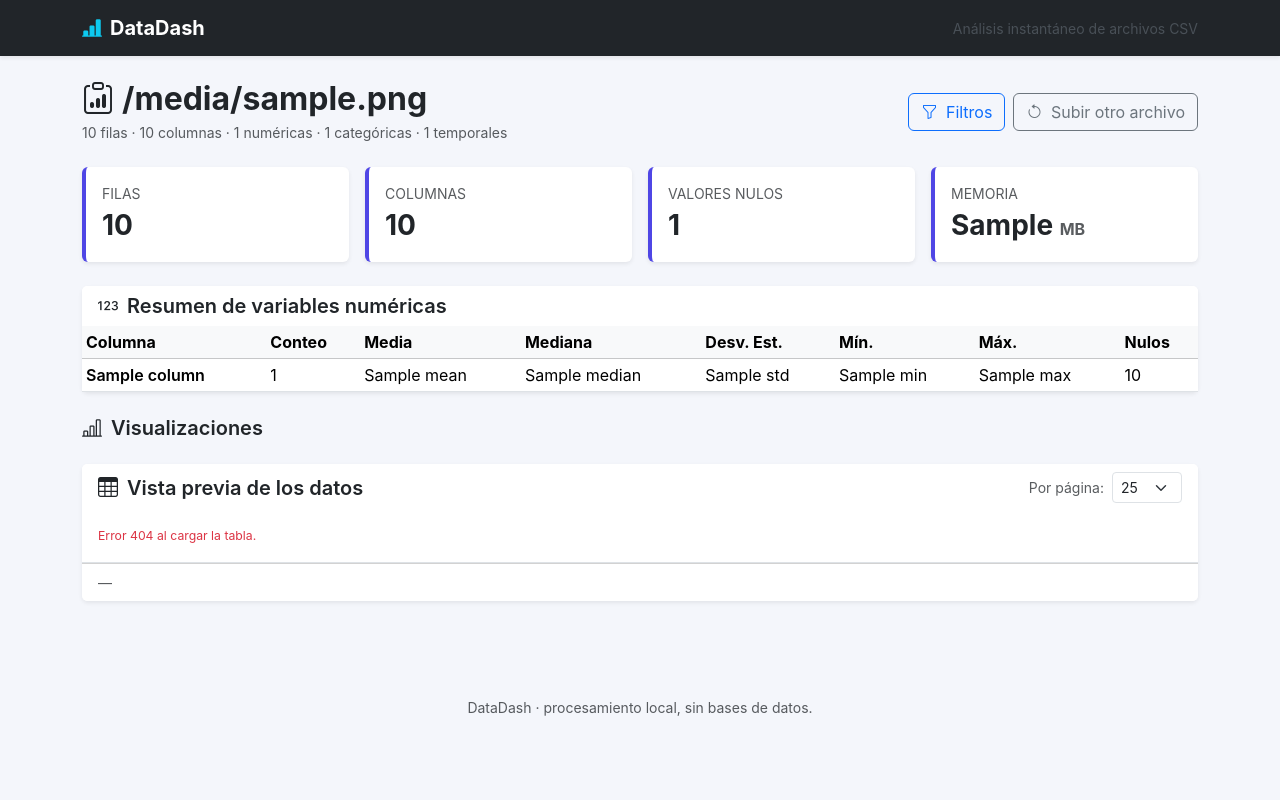
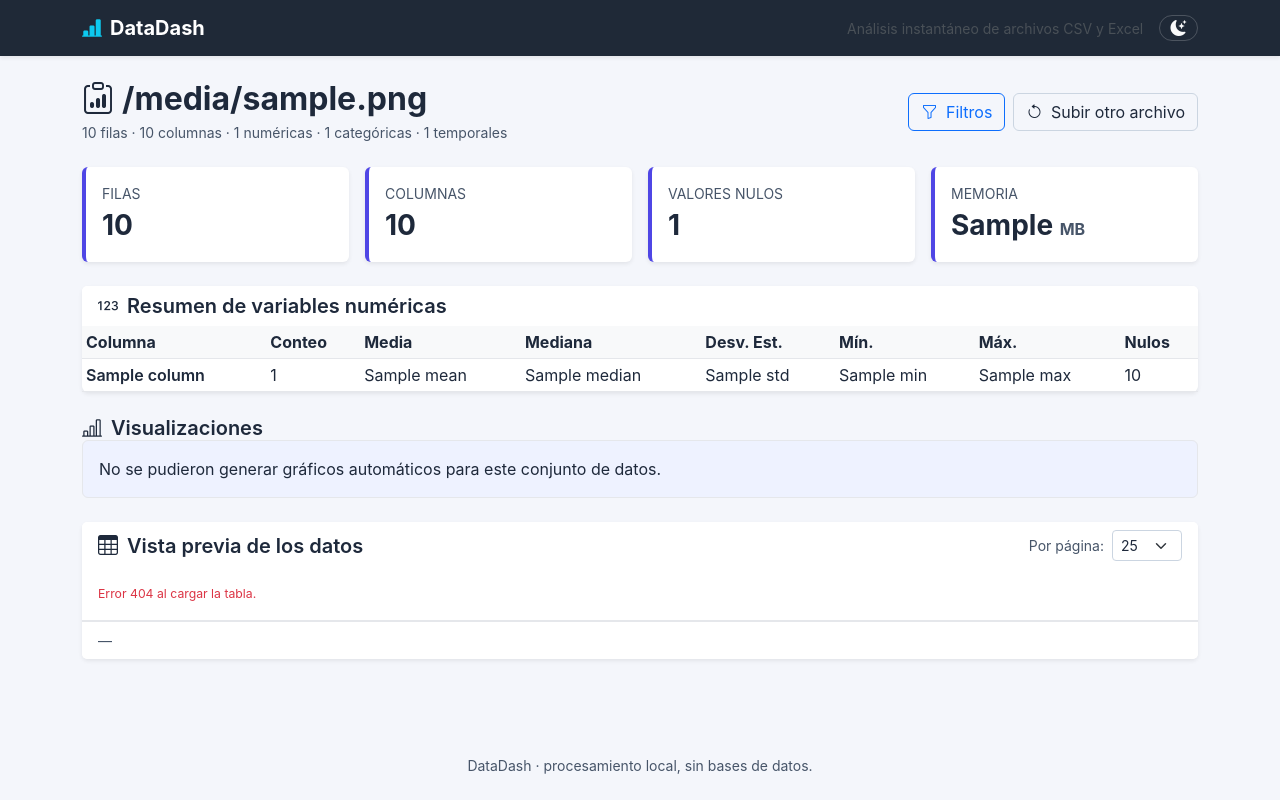
Before and after one commit to amr299-ua/DataDash, a Flask app: template templates/dashboard.html in a window 1280 px wide. Run offline with Flask 3, Linux system fonts and the light colour scheme; the template is opened without the code that fills it: most values are stand-ins (such as "Sample title", 1, 10 or a date in 2020); some libraries are stand-ins or nearby versions.

Commit message:
feat: add dark mode and chart export (PNG/PDF)
- Add CSS variable system for light/dark themes in styles.css
- Add static/js/theme.js Chart.js theme adapter
- Add static/js/theme-toggle.js with localStorage persistence
- Add theme toggle button to base.html with flash-prevention script
- Add PNG/PDF export to dashboard.js via jsPDF (CDN)
- Update table.js with filter-aware data loading

```diff
--- a/static/css/styles.css
+++ b/static/css/styles.css
@@ -1,21 +1,181 @@
 /* static/css/styles.css */
+
+/* ----------------------------------------------------------------
+   Tokens de color: light (default) y dark.
+   Cualquier color que dependa del tema usa una variable de :root.
+   ---------------------------------------------------------------- */
 :root {
     --brand: #4f46e5;
     --brand-soft: #eef2ff;
     --brand-dark: #3730a3;
+
+    --bg: #f4f6fb;
+    --surface: #ffffff;
+    --surface-muted: #f8f9fa;
+    --surface-hover: #f0f4ff;
+    --text: #1e293b;
+    --text-muted: #475569;
+    --border: #e5e7eb;
+    --border-strong: #cbd5e1;
+    --table-header-bg: #f8f9fa;
+    --table-row-hover: #f1f5f9;
+
+    --navbar-bg: #1f2937;
+    --navbar-text: #f9fafb;
+
+    --chart-text: #475569;
+    --chart-grid: rgba(15, 23, 42, 0.08);
+
+    --success-soft: #f0fdf4;
+    --success-border: #16a34a;
+}
+
+[data-theme="dark"] {
+    --brand: #818cf8;
+    --brand-soft: #1e1b4b;
+    --brand-dark: #c7d2fe;
+
+    --bg: #0b1220;
+    --surface: #111827;
+    --surface-muted: #0f172a;
+    --surface-hover: #1e293b;
+    --text: #e5e7eb;
+    --text-muted: #94a3b8;
+    --border: #1f2937;
+    --border-strong: #334155;
+    --table-header-bg: #0f172a;
+    --table-row-hover: #1e293b;
+
+    --navbar-bg: #020617;
+    --navbar-text: #f1f5f9;
+
+    --chart-text: #cbd5e1;
+    --chart-grid: rgba(226, 232, 240, 0.12);
+
+    --success-soft: #022c22;
+    --success-border: #34d399;
+}
+
+html {
+    color-scheme: light;
+}
+html[data-theme="dark"] {
+    color-scheme: dark;
 }
 
 body {
-    background-color: #f4f6fb;
+    background-color: var(--bg);
+    color: var(--text);
     font-family: -apple-system, BlinkMacSystemFont, "Segoe UI", Roboto, "Helvetica Neue", Arial, sans-serif;
 }
 
+/* ---------- Bootstrap overrides para que respeten las variables ---------- */
+.navbar.bg-dark {
+    background-color: var(--navbar-bg) !important;
+}
+.card {
+    background-color: var(--surface);
+    color: var(--text);
+    border-color: var(--border);
+}
+.card-header.bg-white,
+.card-footer.bg-white {
+    background-color: var(--surface) !important;
+    color: var(--text);
+    border-color: var(--border);
+}
+.table {
+    color: var(--text);
+}
+.table > :not(caption) > * > * {
+    background-color: transparent;
+    color: var(--text);
+    border-bottom-color: var(--border);
+}
+.table-light,
+.table > thead.table-light > tr > th,
+.table > thead > tr > th {
+    background-color: var(--table-header-bg) !important;
+    color: var(--text);
+    border-color: var(--border);
+}
+.table-hover > tbody > tr:hover > * {
+    background-color: var(--table-row-hover);
+    color: var(--text);
+}
+.form-control,
+.form-select,
+.input-group-text {
+    background-color: var(--surface);
+    color: var(--text);
+    border-color: var(--border-strong);
+}
+.form-control:focus,
+.form-select:focus {
+    background-color: var(--surface);
+    color: var(--text);
+    border-color: var(--brand);
+    box-shadow: 0 0 0 0.2rem rgba(79, 70, 229, 0.18);
+}
+.form-control::placeholder {
+    color: var(--text-muted);
+    opacity: 0.6;
+}
+.text-muted {
+    color: var(--text-muted) !important;
+}
+.dropdown-menu {
+    background-color: var(--surface);
+    color: var(--text);
+    border-color: var(--border);
+}
+.dropdown-item {
+    color: var(--text);
+}
+.dropdown-item:hover,
+.dropdown-item:focus {
+    background-color: var(--surface-hover);
+    color: var(--text);
+}
+.alert-info {
+    background-color: var(--brand-soft);
+    color: var(--text);
+    border-color: var(--border);
+}
+.btn-outline-secondary {
+    color: var(--text);
+    border-color: var(--border-strong);
+}
+.btn-outline-secondary:hover {
+    background-color: var(--surface-hover);
+    color: var(--text);
+    border-color: var(--border-strong);
+}
+.pagination .page-link {
+    background-color: var(--surface);
+    color: var(--brand);
+    border-color: var(--border);
+}
+.pagination .page-item.active .page-link {
+    background-color: var(--brand);
+    border-color: var(--brand);
+    color: #fff;
+}
+.pagination .page-item.disabled .page-link {
+    background-color: var(--surface);
+    color: var(--text-muted);
+    border-color: var(--border);
+}
+
+/* ---------- Componentes propios ---------- */
+
 /* Drop zone */
 .drop-zone {
-    background-color: #ffffff;
-    border: 2px dashed #cbd5e1;
+    background-color: var(--surface);
+    border: 2px dashed var(--border-strong);
     transition: all 0.2s ease;
     cursor: pointer;
+    color: var(--text);
 }
 .drop-zone:hover,
 .drop-zone.dragover {
@@ -25,24 +185,30 @@ body {
 }
 .drop-zone.has-file {
     border-style: solid;
-    border-color: #16a34a;
-    background-color: #f0fdf4;
+    border-color: var(--success-border);
+    background-color: var(--success-soft);
 }
 
 /* KPI cards */
 .kpi-card {
     border-left: 4px solid var(--brand) !important;
     transition: transform 0.15s ease;
+    background-color: var(--surface);
 }
 .kpi-card:hover {
     transform: translateY(-2px);
 }
 
-/* Chart wrapper: tamaño fijo para que Chart.js encaje en el grid */
+/* Chart wrapper */
 .chart-wrapper {
     position: relative;
     height: 320px;
     width: 100%;
+}
+
+/* Botón de export por chart */
+.chart-export-btn {
+    line-height: 1;
 }
 
 /* Data table */
@@ -50,7 +216,8 @@ body {
     font-size: 0.875rem;
 }
 #data-table th {
-    background-color: #f8f9fa;
+    background-color: var(--table-header-bg);
+    color: var(--text);
     white-space: nowrap;
     position: sticky;
     top: 0;
@@ -63,6 +230,24 @@ body {
     text-overflow: ellipsis;
 }
 
+/* Toggle de tema */
+#theme-toggle {
+    background: transparent;
+    border: 1px solid rgba(255, 255, 255, 0.2);
+    color: var(--navbar-text);
+    border-radius: 999px;
+    padding: 0.25rem 0.65rem;
+    line-height: 1;
+    transition: background 0.15s ease, transform 0.15s ease;
+}
+#theme-toggle:hover {
+    background: rgba(255, 255, 255, 0.1);
+    transform: translateY(-1px);
+}
+#theme-toggle .bi-sun-fill { display: none; }
+[data-theme="dark"] #theme-toggle .bi-sun-fill { display: inline; }
+[data-theme="dark"] #theme-toggle .bi-moon-stars-fill { display: none; }
+
 /* Pagination */
 .page-link {
     cursor: pointer;
@@ -70,4 +255,5 @@ body {
 
 footer {
     margin-top: 3rem;
+    color: var(--text-muted);
 }
--- a/static/js/dashboard.js
+++ b/static/js/dashboard.js
@@ -4,35 +4,75 @@
 
     const payloadEl = document.getElementById('charts-payload');
     if (!payloadEl) return;
-
-    let charts;
-    try {
-        charts = JSON.parse(payloadEl.textContent);
-    } catch (err) {
-        console.error('No se pudo parsear el payload de gráficos', err);
-        return;
-    }
-    if (!Array.isArray(charts) || charts.length === 0) return;
-
     if (typeof Chart === 'undefined') {
         console.error('Chart.js no está cargado.');
         return;
     }
 
-    // Defaults globales coherentes.
+    // Defaults globales — los aplica también theme.js al cambiar de modo.
     Chart.defaults.font.family =
         '-apple-system, BlinkMacSystemFont, "Segoe UI", Roboto, "Helvetica Neue", Arial, sans-serif';
-    Chart.defaults.color = '#475569';
 
-    charts.forEach(function (spec) {
+    // Registro global de instancias Chart para que filters.js y export puedan operar.
+    const Dashboard = (window.Dashboard = window.Dashboard || {});
+    Dashboard.charts = Dashboard.charts || {};
+
+    function escapeHtml(s) {
+        const div = document.createElement('div');
+        div.textContent = String(s);
+        return div.innerHTML;
+    }
+
+    function buildCard(spec) {
+        const col = document.createElement('div');
+        col.className = 'col-12 col-lg-6';
+        col.dataset.chartId = spec.id;
+        col.innerHTML =
+            '<div class="card border-0 shadow-sm h-100">' +
+            '  <div class="card-body">' +
+            '    <div class="d-flex justify-content-between align-items-start mb-3 gap-2">' +
+            '      <h6 class="card-title fw-semibold mb-0">' + escapeHtml(spec.title) + '</h6>' +
+            '      <div class="dropdown chart-export-dropdown">' +
+            '        <button class="btn btn-sm btn-outline-secondary chart-export-btn" type="button"' +
+            '                data-bs-toggle="dropdown" aria-expanded="false" title="Descargar">' +
+            '          <i class="bi bi-download"></i>' +
+            '        </button>' +
+            '        <ul class="dropdown-menu dropdown-menu-end">' +
+            '          <li><a class="dropdown-item chart-export-png" href="#" data-chart="' + escapeHtml(spec.id) + '">' +
+            '            <i class="bi bi-file-image me-1"></i>PNG</a></li>' +
+            '          <li><a class="dropdown-item chart-export-pdf" href="#" data-chart="' + escapeHtml(spec.id) + '">' +
+            '            <i class="bi bi-file-pdf me-1"></i>PDF</a></li>' +
+            '        </ul>' +
+            '      </div>' +
+            '    </div>' +
+            '    <div class="chart-wrapper">' +
+            '      <canvas id="' + escapeHtml(spec.id) + '"></canvas>' +
+            '    </div>' +
+            '  </div>' +
+            '</div>';
+        return col;
+    }
+
+    function destroyAll() {
+        Object.keys(Dashboard.charts).forEach(function (id) {
+            try {
+                Dashboard.charts[id].destroy();
+            } catch (_) { /* noop */ }
+        });
+        Dashboard.charts = {};
+    }
+
+    function renderChart(spec) {
         const canvas = document.getElementById(spec.id);
         if (!canvas) return;
         try {
-            new Chart(canvas.getContext('2d'), {
+            const instance = new Chart(canvas.getContext('2d'), {
                 type: spec.type,
                 data: spec.data,
                 options: spec.options || {},
             });
+            Dashboard.charts[spec.id] = instance;
+            Dashboard.lastSpecs[spec.id] = spec;
         } catch (err) {
             console.error('Fallo renderizando gráfico', spec.id, err);
             const parent = canvas.parentElement;
@@ -40,5 +80,131 @@
                 parent.innerHTML = '<div class="text-muted small p-3">No se pudo renderizar el gráfico.</div>';
             }
         }
+    }
+
+    Dashboard.lastSpecs = Dashboard.lastSpecs || {};
+
+    Dashboard.renderCharts = function (specs) {
+        const grid = document.getElementById('charts-grid');
+        const empty = document.getElementById('charts-empty');
+        if (!grid) return;
+
+        destroyAll();
+        grid.innerHTML = '';
+        Dashboard.lastSpecs = {};
+
+        if (!Array.isArray(specs) || specs.length === 0) {
+            if (empty) empty.classList.remove('d-none');
+            return;
+        }
+        if (empty) empty.classList.add('d-none');
+
+        specs.forEach(function (spec) {
+            grid.appendChild(buildCard(spec));
+        });
+        // Renderizamos después de insertar todos los canvases para que Chart.js
+        // pueda medir layout sin un reflow por cada gráfico.
+        specs.forEach(renderChart);
+
+        // Aplica colores del tema actual a las nuevas instancias.
+        if (window.DataDashChartTheme && typeof window.DataDashChartTheme.apply === 'function') {
+            window.DataDashChartTheme.apply();
+        }
+    };
+
+    // --- Export: PNG y PDF ---
+    function downloadDataUrl(dataUrl, filename) {
+        const a = document.createElement('a');
+        a.href = dataUrl;
+        a.download = filename;
+        document.body.appendChild(a);
+        a.click();
+        document.body.removeChild(a);
+    }
+
+    function sanitizeFilename(s) {
+        return String(s || 'grafico').replace(/[^a-zA-Z0-9._-]+/g, '_').slice(0, 80);
+    }
+
+    function exportPng(chartId) {
+        const chart = Dashboard.charts[chartId];
+        if (!chart) return;
+        // backgroundColor para evitar PNGs transparentes ilegibles en visores claros.
+        const bg = getComputedStyle(document.body).getPropertyValue('--surface') || '#ffffff';
+        const url = chart.toBase64Image('image/png', 1.0);
+        // Para forzar fondo, dibujamos el canvas a uno nuevo con bg.
+        const src = chart.canvas;
+        const off = document.createElement('canvas');
+        off.width = src.width;
+        off.height = src.height;
+        const ctx = off.getContext('2d');
+        ctx.fillStyle = (bg || '#ffffff').trim();
+        ctx.fillRect(0, 0, off.width, off.height);
+        const img = new Image();
+        img.onload = function () {
+            ctx.drawImage(img, 0, 0);
+            downloadDataUrl(off.toDataURL('image/png'), sanitizeFilename(chartId) + '.png');
+        };
+        img.onerror = function () {
+            // Fallback: descarga el PNG sin fondo si la carga in-memory falla.
+            downloadDataUrl(url, sanitizeFilename(chartId) + '.png');
+        };
+        img.src = url;
+    }
+
+    function exportPdf(chartId) {
+        const chart = Dashboard.charts[chartId];
+        if (!chart) return;
+        const ns = window.jspdf || (window.jsPDF ? { jsPDF: window.jsPDF } : null);
+        if (!ns || !ns.jsPDF) {
+            console.error('jsPDF no está cargado — no se puede exportar a PDF.');
+            return;
+        }
+        const pngUrl = chart.toBase64Image('image/png', 1.0);
+        const orientation = chart.canvas.width >= chart.canvas.height ? 'landscape' : 'portrait';
+        const pdf = new ns.jsPDF({ orientation: orientation, unit: 'pt', format: 'a4' });
+        const pageW = pdf.internal.pageSize.getWidth();
+        const pageH = pdf.internal.pageSize.getHeight();
+        const margin = 32;
+        const maxW = pageW - margin * 2;
+        const maxH = pageH - margin * 2 - 24; // 24 para el título
+        const aspect = chart.canvas.width / chart.canvas.height;
+        let w = maxW;
+        let h = w / aspect;
+        if (h > maxH) {
+            h = maxH;
+            w = h * aspect;
+        }
+        const spec = Dashboard.lastSpecs[chartId];
+        const title = (spec && spec.title) ? spec.title : chartId;
+        pdf.setFontSize(13);
+        pdf.text(title, margin, margin);
+        pdf.addImage(pngUrl, 'PNG', margin, margin + 18, w, h);
+        pdf.save(sanitizeFilename(chartId) + '.pdf');
+    }
+
+    // Delegación de clicks para los botones de export (sobreviven a re-renders).
+    document.addEventListener('click', function (e) {
+        const png = e.target.closest('.chart-export-png');
+        if (png) {
+            e.preventDefault();
+            exportPng(png.dataset.chart);
+            return;
+        }
+        const pdf = e.target.closest('.chart-export-pdf');
+        if (pdf) {
+            e.preventDefault();
+            exportPdf(pdf.dataset.chart);
+        }
     });
+
+    // Carga inicial — payload del servidor.
+    let initialCharts;
+    try {
+        initialCharts = JSON.parse(payloadEl.textContent);
+    } catch (err) {
+        console.error('No se pudo parsear el payload de gráficos', err);
+        initialCharts = [];
+    }
+    Dashboard.renderCharts(initialCharts || []);
 })();
--- /dev/null
+++ b/static/js/theme-toggle.js
@@ -0,0 +1,46 @@
+// static/js/theme-toggle.js
+// Cargado en todas las páginas vía base.html. Gestiona el toggle, persistencia y
+// emite un CustomEvent 'datadash:themechange' al que se enganchan los gráficos.
+(function () {
+    'use strict';
+
+    const STORAGE_KEY = 'datadash-theme';
+    const btn = document.getElementById('theme-toggle');
+
+    function currentTheme() {
+        return document.documentElement.getAttribute('data-theme') === 'dark' ? 'dark' : 'light';
+    }
+
+    function applyTheme(theme) {
+        document.documentElement.setAttribute('data-theme', theme);
+        try {
+            localStorage.setItem(STORAGE_KEY, theme);
+        } catch (_) { /* noop */ }
+        document.dispatchEvent(
+            new CustomEvent('datadash:themechange', { detail: { theme: theme } })
+        );
+    }
+
+    if (btn) {
+        btn.addEventListener('click', function () {
+            applyTheme(currentTheme() === 'dark' ? 'light' : 'dark');
+        });
+    }
+
+    // Reacciona a cambios de tema del sistema si el usuario nunca eligió manualmente.
+    if (window.matchMedia) {
+        const mq = window.matchMedia('(prefers-color-scheme: dark)');
+        mq.addEventListener('change', function (e) {
+            try {
+                if (localStorage.getItem(STORAGE_KEY)) return; // usuario ya eligió
+            } catch (_) { return; }
+            applyTheme(e.matches ? 'dark' : 'light');
+        });
+    }
+
+    // Expuesto por si otros scripts necesitan leer el tema actual.
+    window.DataDashTheme = {
+        get current() { return currentTheme(); },
+        apply: applyTheme,
+    };
+})();
--- /dev/null
+++ b/static/js/theme.js
@@ -0,0 +1,57 @@
+// static/js/theme.js
+// Cargado en el dashboard. Adapta Chart.defaults al tema activo y vuelve a
+// renderizar todos los gráficos al recibir 'datadash:themechange'.
+(function () {
+    'use strict';
+
+    function readVar(name, fallback) {
+        const v = getComputedStyle(document.documentElement).getPropertyValue(name).trim();
+        return v || fallback;
+    }
+
+    function applyChartTheme() {
+        if (typeof Chart === 'undefined') return;
+        Chart.defaults.color = readVar('--chart-text', '#475569');
+        Chart.defaults.borderColor = readVar('--chart-grid', 'rgba(15,23,42,0.08)');
+        Chart.defaults.plugins = Chart.defaults.plugins || {};
+        Chart.defaults.plugins.legend = Chart.defaults.plugins.legend || {};
+        Chart.defaults.plugins.legend.labels = Chart.defaults.plugins.legend.labels || {};
+        Chart.defaults.plugins.legend.labels.color = Chart.defaults.color;
+
+        const D = window.Dashboard;
+        if (!D || !D.charts) return;
+        // Actualizamos in-place las opciones de escala que Chart.js no toma de
+        // defaults retroactivamente, y forzamos update().
+        Object.keys(D.charts).forEach(function (id) {
+            const chart = D.charts[id];
+            if (!chart) return;
+            try {
+                if (chart.options && chart.options.scales) {
+                    Object.values(chart.options.scales).forEach(function (scale) {
+                        if (!scale) return;
+                        scale.ticks = scale.ticks || {};
+                        scale.ticks.color = Chart.defaults.color;
+                        scale.grid = scale.grid || {};
+                        scale.grid.color = Chart.defaults.borderColor;
+                        if (scale.title) scale.title.color = Chart.defaults.color;
+                    });
+                }
+                chart.update('none');
+            } catch (err) {
+                console.warn('No se pudo actualizar tema del gráfico', id, err);
+            }
+        });
+    }
+
+    // Primera aplicación al cargar.
+    if (document.readyState === 'loading') {
+        document.addEventListener('DOMContentLoaded', applyChartTheme);
+    } else {
+        applyChartTheme();
+    }
+
+    document.addEventListener('datadash:themechange', applyChartTheme);
+
+    // Expuesto para que dashboard.js pueda re-aplicar tema tras re-renderizar.
+    window.DataDashChartTheme = { apply: applyChartTheme };
+})();
--- a/templates/base.html
+++ b/templates/base.html
@@ -9,6 +9,19 @@
           integrity="sha384-QWTKZyjpPEjISv5WaRU9OFeRpok6YctnYmDr5pNlyT2bRjXh0JMhjY6hW+ALEwIH" crossorigin="anonymous">
     <link href="https://cdn.jsdelivr.net/npm/bootstrap-icons@1.11.3/font/bootstrap-icons.min.css" rel="stylesheet">
     <link href="{{ url_for('static', filename='css/styles.css') }}" rel="stylesheet">
+    <!-- Aplicar tema antes de pintar para evitar flash. -->
+    <script>
+        (function () {
+            try {
+                var saved = localStorage.getItem('datadash-theme');
+                if (saved !== 'dark' && saved !== 'light') {
+                    saved = window.matchMedia && window.matchMedia('(prefers-color-scheme: dark)').matches
+                        ? 'dark' : 'light';
+                }
+                document.documentElement.setAttribute('data-theme', saved);
+            } catch (_) { /* localStorage podría no estar disponible */ }
+        })();
+    </script>
 </head>
 <body>
     <nav class="navbar navbar-expand-lg navbar-dark bg-dark shadow-sm">
@@ -17,9 +30,15 @@
                 <i class="bi bi-bar-chart-line-fill text-info"></i>
                 <span>DataDash</span>
             </a>
-            <span class="navbar-text text-light-emphasis small d-none d-md-inline">
-                Análisis instantáneo de archivos CSV
-            </span>
+            <div class="d-flex align-items-center gap-3 ms-auto">
+                <span class="navbar-text text-light-emphasis small d-none d-md-inline">
+                    Análisis instantáneo de archivos CSV y Excel
+                </span>
+                <button id="theme-toggle" type="button" aria-label="Alternar modo oscuro" title="Alternar modo oscuro">
+                    <i class="bi bi-moon-stars-fill"></i>
+                    <i class="bi bi-sun-fill"></i>
+                </button>
+            </div>
         </div>
     </nav>
 
@@ -37,12 +56,13 @@
         {% block content %}{% endblock %}
     </main>
 
-    <footer class="text-center text-muted small py-4">
+    <footer class="text-center small py-4">
         DataDash · procesamiento local, sin bases de datos.
     </footer>
 
     <script src="https://cdn.jsdelivr.net/npm/bootstrap@5.3.3/dist/js/bootstrap.bundle.min.js"
             integrity="sha384-YvpcrYf0tY3lHB60NNkmXc5s9fDVZLESaAA55NDzOxhy9GkcIdslK1eN7N6jIeHz" crossorigin="anonymous"></script>
+    <script src="{{ url_for('static', filename='js/theme-toggle.js') }}"></script>
     {% block scripts %}{% endblock %}
 </body>
 </html>
```
Also changed, not shown: static/js/table.js (+40 -0 lines).
